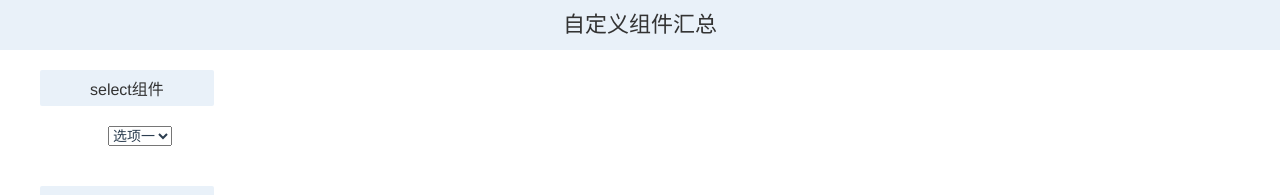
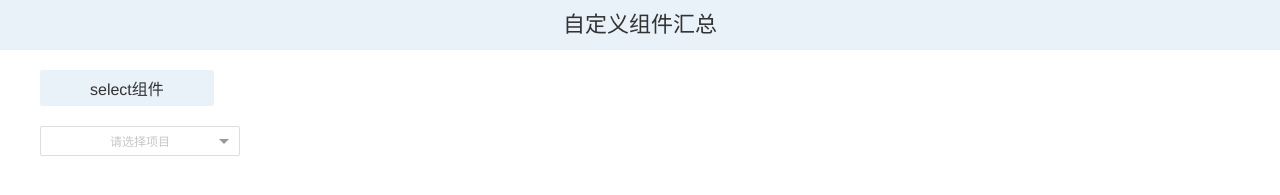
Before and after one commit to sciencelittlerobot/my_base_ui, a Vue app: page / in a window 1280 px wide. Shown: the top 195 px of the page. Built offline with nearby package versions, Linux system fonts and the light colour scheme.

Commit message:
fix:打包

```diff
--- a/src/views/Home.vue
+++ b/src/views/Home.vue
@@ -1,20 +1,6 @@
 <template>
   <div class="home">
     <p class="title">自定义组件汇总</p>
-    <div class="item-wrap">
-      <p class="item-title"><span>select组件</span></p>
-      <div class="item-cpm">
-        <select>
-          <option>选项一</option>
-          <option>选项二</option>
-          <option>选项三</option>
-          <option>选项四</option>
-          <option>选项五</option>
-          <option>选项六</option>
-        </select>
-      </div>
-    </div>
-
     <div class="item-wrap">
       <p class="item-title"><span>select组件</span></p>
       <div class="item-cpm">
```
Also changed, not shown: 5 other files (tests, documents, lock files or other folders).
